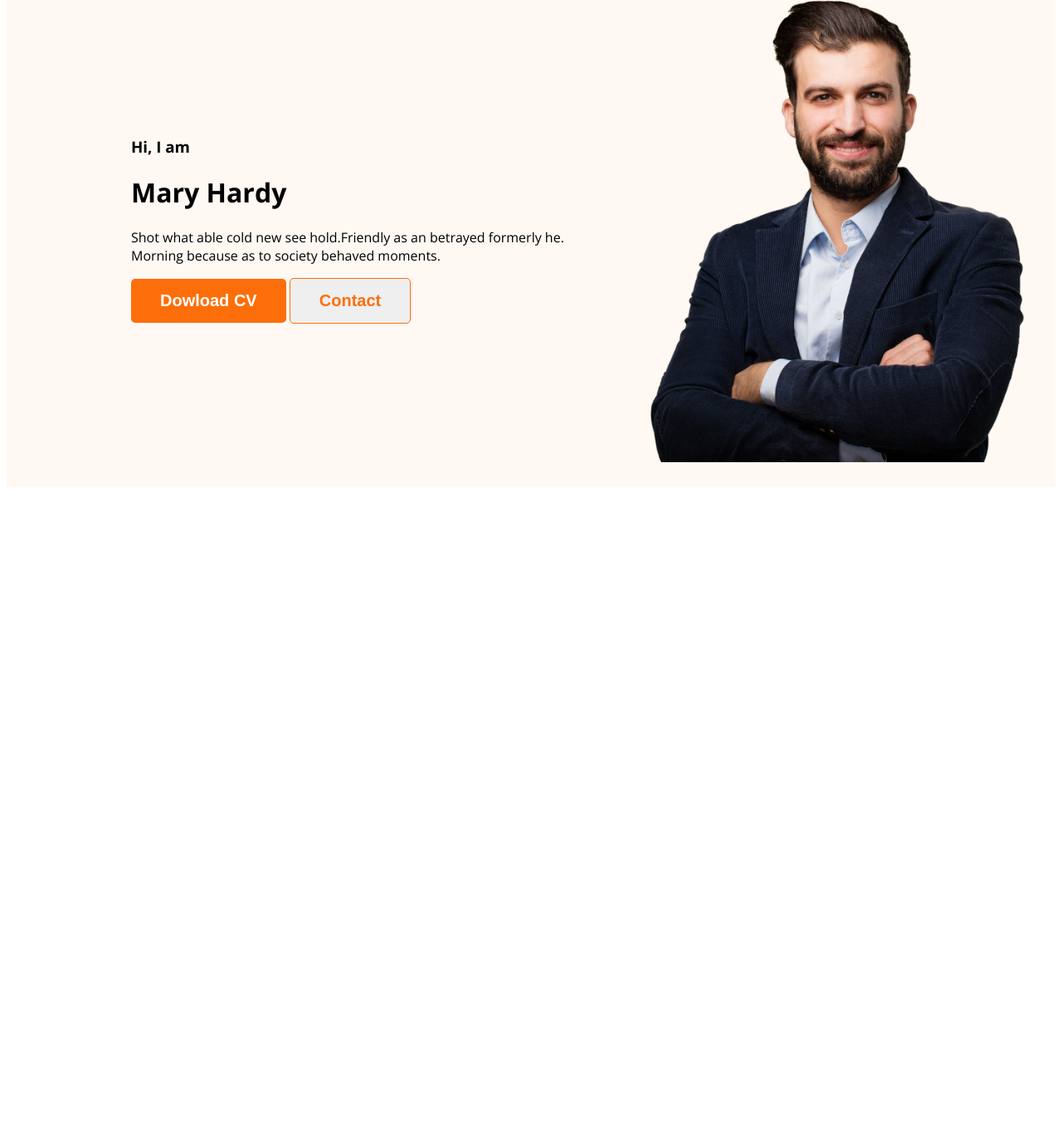
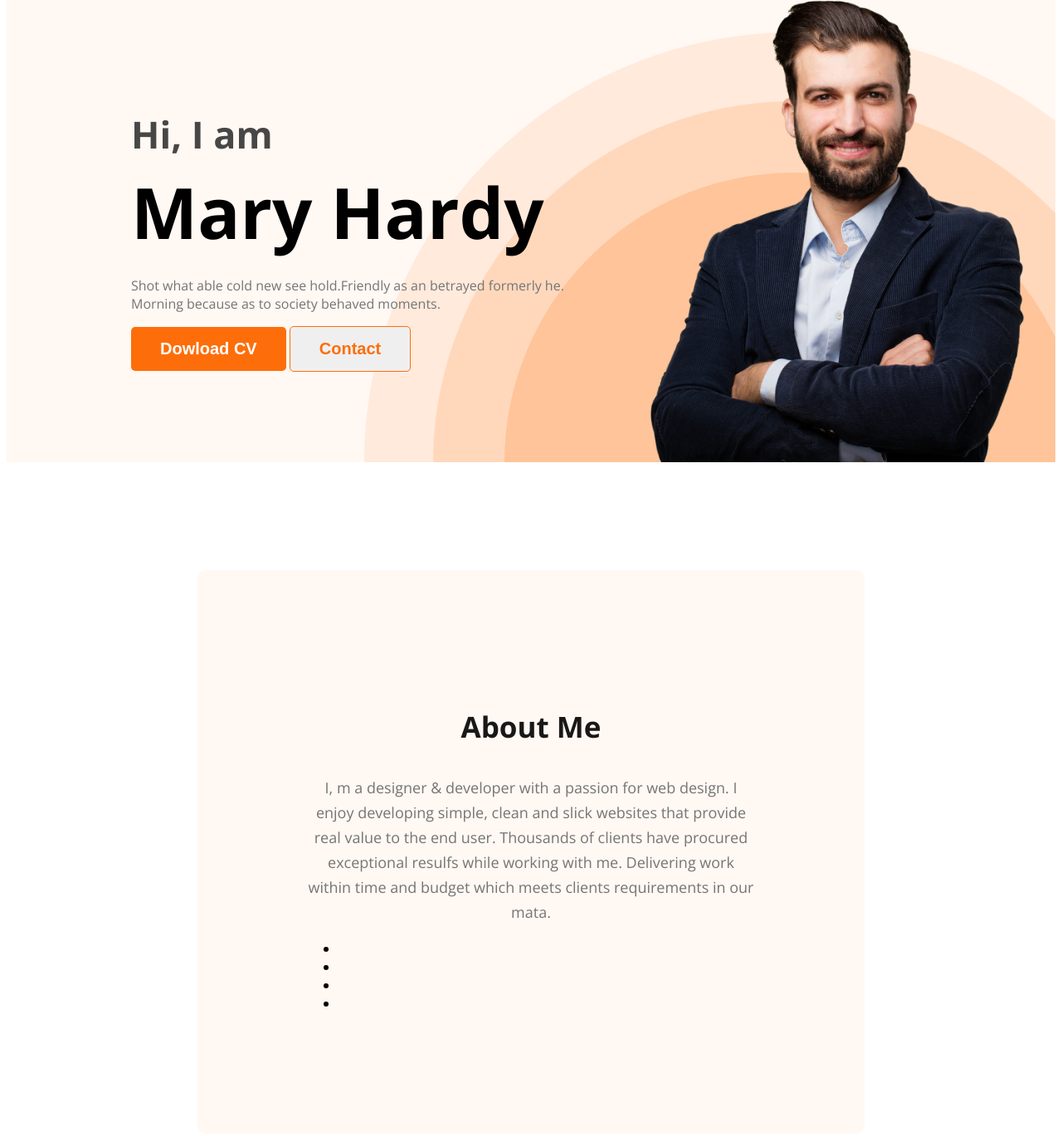
Before and after one commit to aymanshoity/web-developer-portfolio, a plain HTML site: page index.html in a window 1280 px wide. Shown: the part 211-1580 px from the top of the page at 83% size. Before the commit the page ends 806 px from the top, so only its background shows below. Drawn offline with nearby package versions, Linux system fonts and the light colour scheme.

Commit message:
about me half done

```diff
--- a/index.html
+++ b/index.html
@@ -23,7 +23,7 @@
             <div class="banner-content">
                 <h3 class="banner1">Hi, I  am</h3>
             <h1 class="banner2">Mary Hardy</h1>
-            <p>Shot what able cold new see hold.Friendly as an betrayed formerly he. Morning because as to society behaved moments.</p>
+            <p class="para">Shot what able cold new see hold.Friendly as an betrayed formerly he. Morning because as to society behaved moments.</p>
             <button class="button_pri">Dowload CV</button>
             <button class="button_sec" >Contact</button>
             </div>
@@ -34,6 +34,19 @@
 
     </header>
     <main>
+        <section class="about">
+            <h3 class="section-title">About Me</h3>
+            <p class="section-description">
+                I, m a designer & developer with a passion for web design. I enjoy developing simple, clean and slick websites that provide real value to the end user. Thousands of clients have procured exceptional resulfs while working with me. Delivering work within time and budget which meets clients requirements in our mata.
+            </p>
+            <ul>
+                <li></li>
+                <li></li>
+                <li></li>
+                <li></li>
+            </ul>
+
+        </section>
 
     </main>
     <footer>
--- a/styles/portfolio.css
+++ b/styles/portfolio.css
@@ -58,13 +58,59 @@ nav a{
 /* header related style */
 .header{
     background: #FFF8F3;
+    background-image: url('../images/header_bg.png');
+    background-repeat: no-repeat;
+    background-position: bottom right;
+    /* background-image: url('../images/developer.png');
+    background-position: left; */
+
 }
 .banner{
-    padding: 30px 30px 30px 150px;
+    padding: 30px 30px 0px 150px;
     display: flex;
     align-items: center;
+    justify-content: space-between;
 
 }
 .banner .profile-pic{
     width: 500px;
 }
+.banner1{
+    font-size: 45px;
+    color: #474747;
+    margin-bottom: 0px;
+}
+.banner2{
+    font-size: 85px;
+    font-weight: 700;
+    margin-top: 5px;
+    margin-bottom: 20px;
+}
+.para{
+color:  #757575;
+}
+.banner-content{
+    max-width: 585px;
+}
+/* Main section Styles */
+/* about section styles */
+.about{
+    padding: 130px;
+    text-align: center;
+    border-radius: 10px;
+    background: #FFF8F3;
+    margin-top:130px ;
+    margin-left: 230px;
+    margin-right: 230px;
+}
+.section-title{
+    color:  #181818;
+    font-size: 35px;
+    font-weight: 700;
+}
+.section-description{
+    color:  #757575;
+    font-size: 18px;
+    font-weight: 400;
+    line-height: 30px;
+}
```
